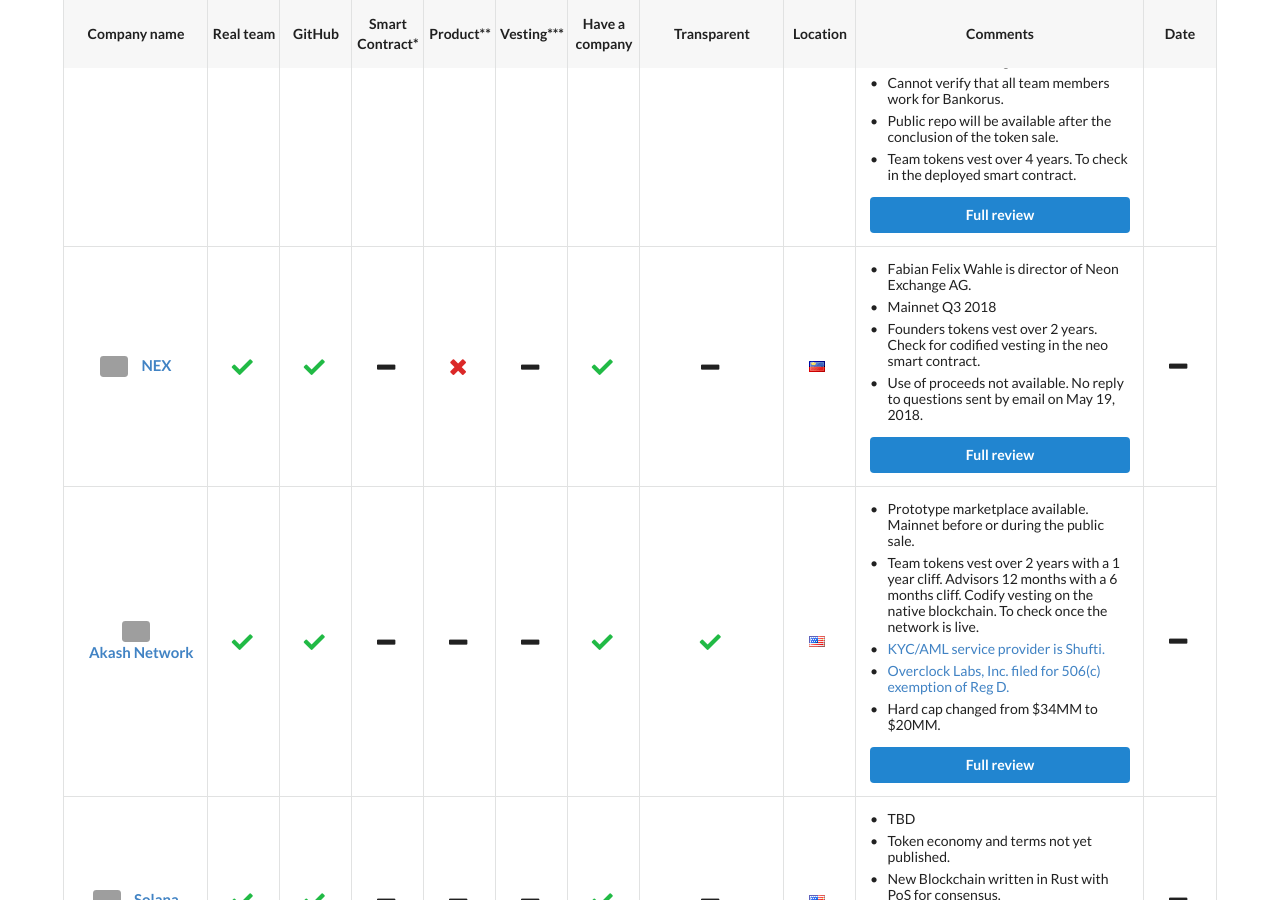
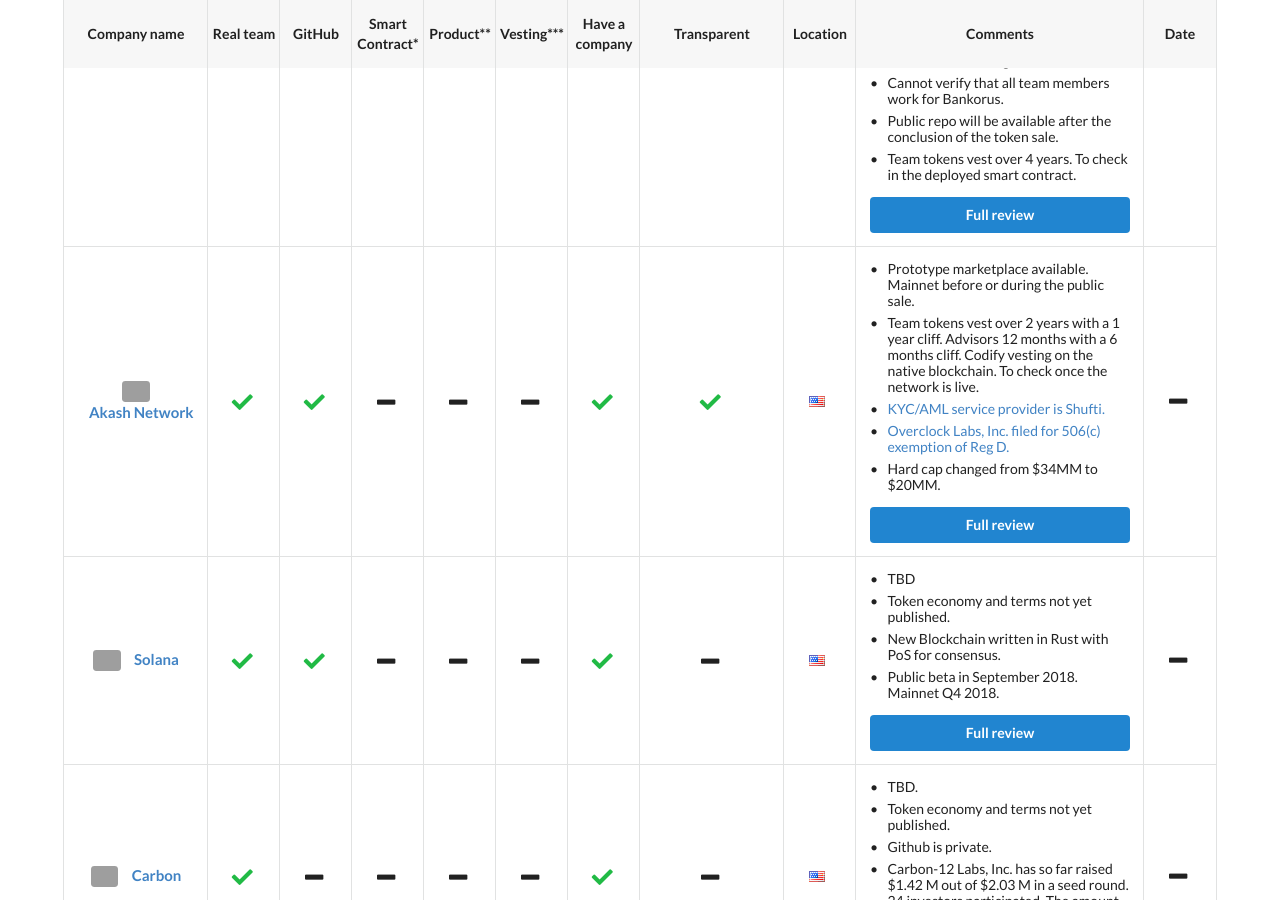
Before and after one commit to ico-check/ico-check, a Jekyll site: the page built from index.md, in a window 1280 px wide and 900 px high, scrolled down 1883 px. Built offline with Jekyll 4.4.1, drawn with Linux system fonts in a browser that asks for light colours; nearby versions of some CDN libraries; grey boxes are pictures that could not be loaded.

Commit message:
86-nex-ico-check
Moved to past ico

```diff
--- a/_data/active-future-icos.yml
+++ b/_data/active-future-icos.yml
@@ -67,28 +67,6 @@
   ico_end_date:
   safe: false
   issue_url: https://github.com/ico-check/ico-check/issues/125
-
-- name: NEX
-  image: https://i.imgur.com/gSgVggn.jpg
-  url: https://neonexchange.org/
-  real_team: true
-  github: true
-  smart_contract:
-  product: false
-  min_vesting:
-  have_company: true
-  transparent:
-  location: Liechtenstein
-  comments:
-    - content: Fabian Felix Wahle is director of Neon Exchange AG.
-    - content: Mainnet Q3 2018
-    - content: Founders tokens vest over 2 years. Check for codified vesting in the neo smart contract.
-    - content: Use of proceeds not available. No reply to questions sent by email on May 19, 2018.
-  ico_start_date:
-  ico_end_date:
-  safe:
-  issue_url: https://github.com/ico-check/ico-check/issues/133
-  sponsored: false
 
 - name: Akash Network
   image: https://i.imgur.com/FANa1gD.jpg
```
